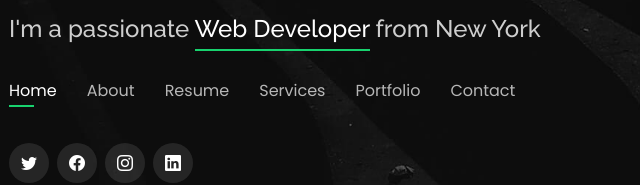
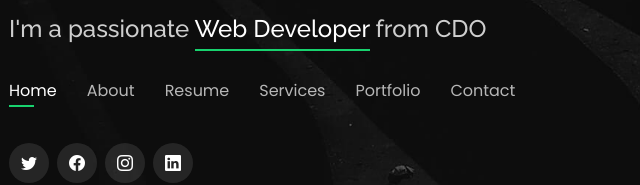
Before and after one commit to JerFoxDyesYete/activity-2, a plain HTML site: page index.html in a window 1280 px wide. Shown: the part 335-520 px from the top of the page, 73-713 px from the left. Drawn offline with nearby package versions, Linux system fonts and the light colour scheme.

Commit message:
Please enter the commit message for your changes. Lines starting  with '' will be ignored, and an empty message aborts the commit.
 On branch main
 Your branch is up to date with 'origin/main'.

 Changes to be committed:
	modified:   index.html

 Changes not staged for commit:
	modified:   index.html

```diff
--- a/index.html
+++ b/index.html
@@ -45,7 +45,7 @@
       <h1><a href="index.html">Jerry Cuarteros</a></h1>
       <!-- Uncomment below if you prefer to use an image logo -->
       <!-- <a href="index.html" class="mr-auto"><img src="assets/img/logo.png" alt="" class="img-fluid"></a> -->
-      <h2>I'm a passionate <span>Web Developer</span> from New York</h2>
+      <h2>I'm a passionate <span>Web Developer</span> from CDO</h2>
 
       <nav id="navbar" class="navbar">
         <ul>
```
